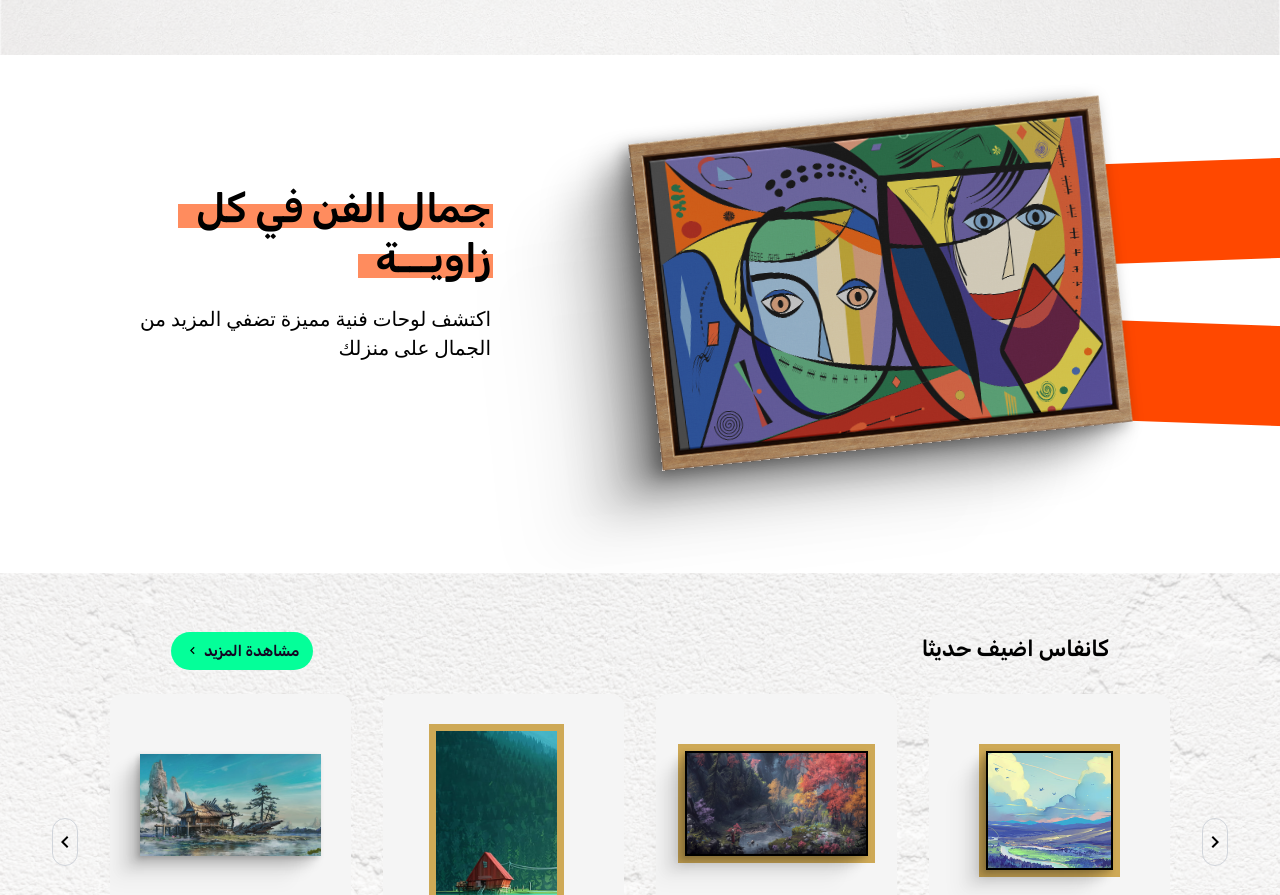
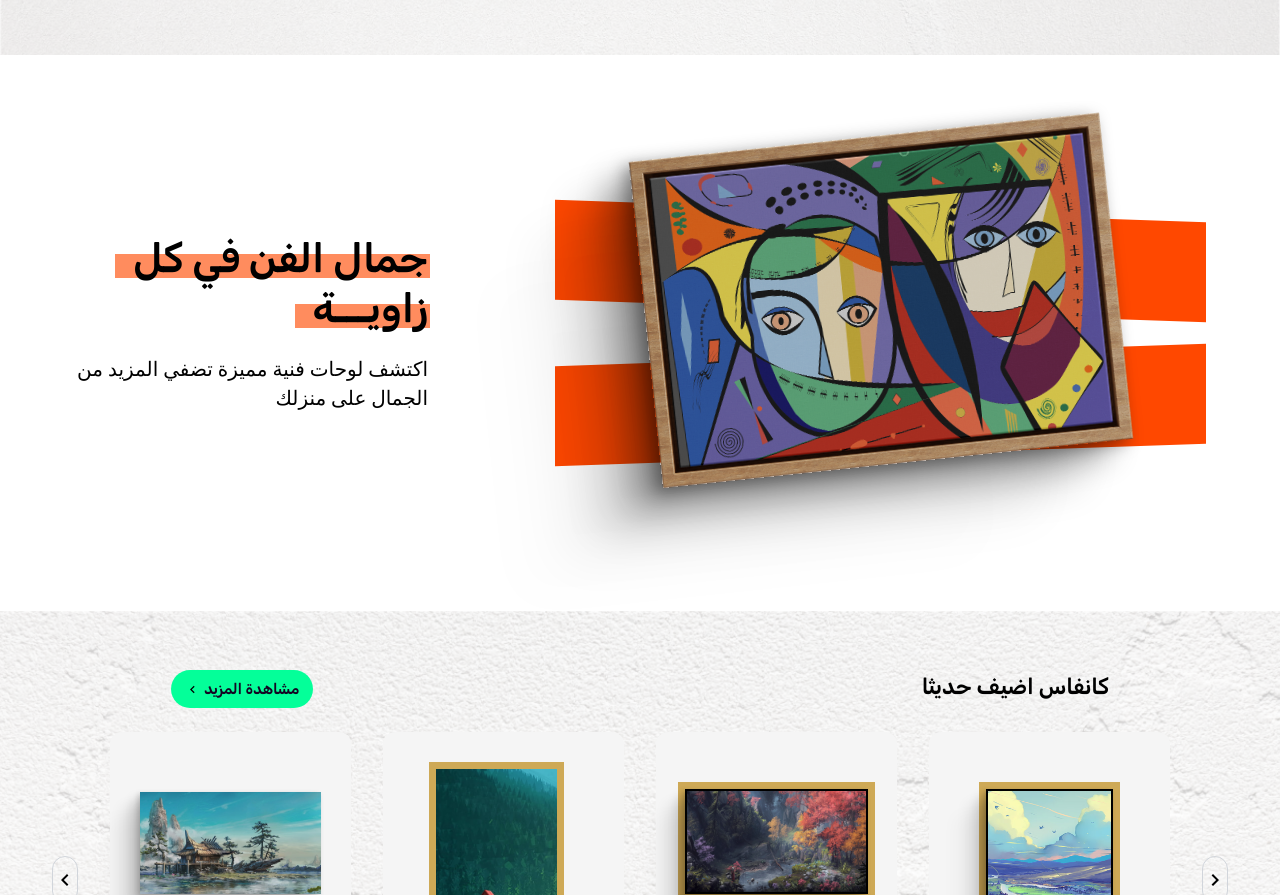
Before and after one commit to abdelrahman-Ebrahim/wojood, a Next.js app: page / in a window 1280 px wide. Shown: the part 2027-2922 px from the top of the page. Built offline with nearby package versions, Linux system fonts and the light colour scheme.

Commit message:
art skew img

```diff
--- a/app/components/ArtSection/ArtSection.tsx
+++ b/app/components/ArtSection/ArtSection.tsx
@@ -4,20 +4,26 @@ import React from "react";
 const ArtSection = () => {
   return (
     <section className="mt-16 text-center font-rubik">
-      <div className="flex gap-[127px] justify-center items-center pb-[62px]">
+      <div className="flex gap-[127px] justify-center items-center py-[92px]">
         {/* Image Section */}
         <div className="mr-[137px] relative w-full flex justify-center items-center">
+          <div className="w-full">
+            <div className="flex flex-col justify-center items-center gap-[44px] relative">
+              {/* Two Skewed Orange Lines */}
+              <div className="bg-[#FF4800] w-[651px] h-[100px] skew-x-0 skew-y-2" />
+              <div className="bg-[#FF4800] w-[651px] h-[100px] skew-x-0 -skew-y-2" />
 
-          <div className="relative w-full flex justify-center items-center">
-            <Image
-              src="/art1.png"
-              alt="art1"
-              width={473}
-              height={330}
-              className="-rotate-6 shadow-artCombinedShadows"
-            />
-            <div className="absolute bg-[#FF4800] w-[651px] h-[100px] top-[15%] left-[50px] -z-10 overflow-hidden skew-x-0 -skew-y-2" />
-            <div className="absolute bg-[#FF4800] w-[651px] h-[100px] top-[60%] left-[50px] -z-10 overflow-hidden skew-x-0 skew-y-2" />
+              {/* Centered Image */}
+              <div className="absolute top-1/2 left-1/2 -translate-x-1/2 -translate-y-[60%] w-full flex justify-center items-center">
+                <Image
+                  src="/art1.png"
+                  alt="art1"
+                  width={473}
+                  height={350}
+                  className="-rotate-6 shadow-artCombinedShadows w-[473px] h-auto"
+                />
+              </div>
+            </div>
           </div>
         </div>
         {/* Text Section */}
```
